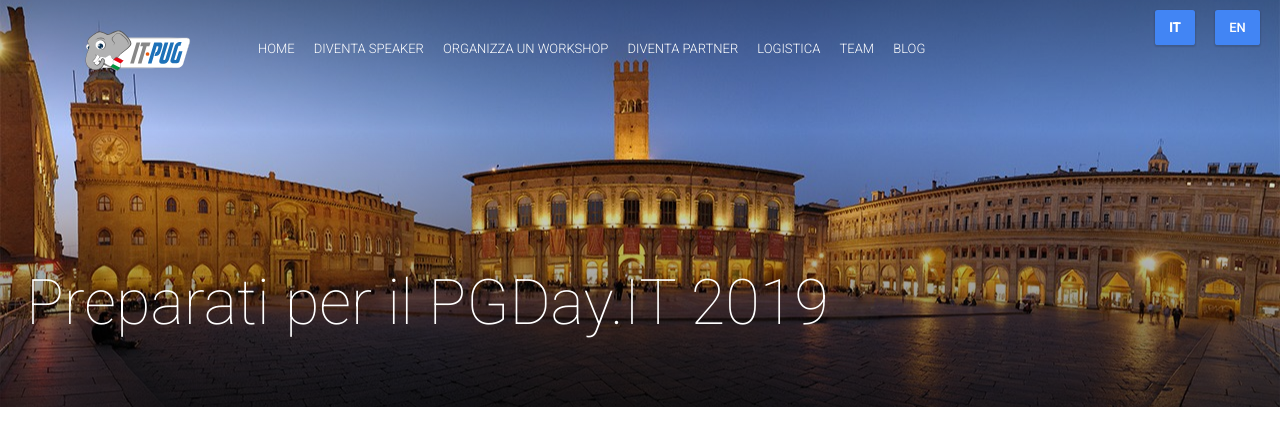
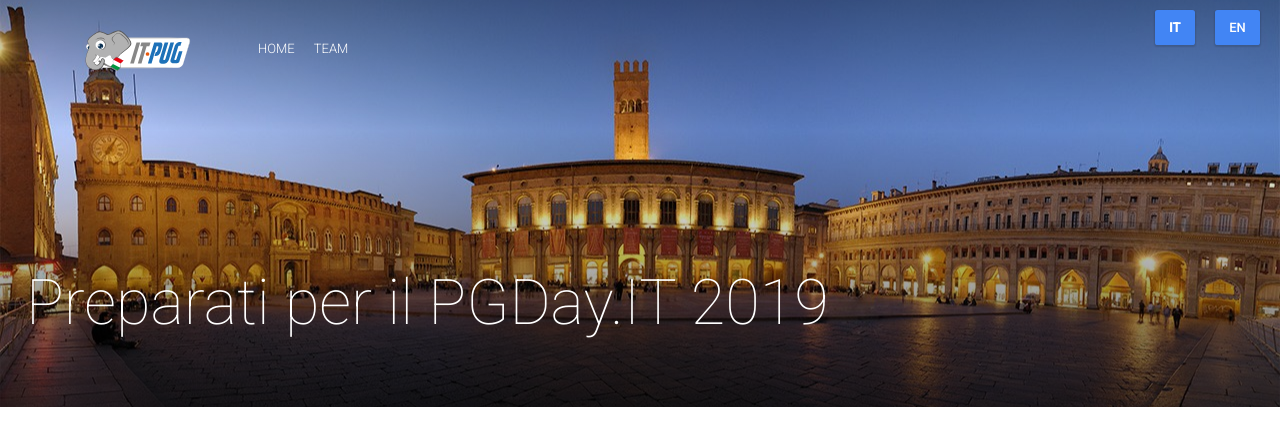
Before and after one commit to ITPUG/2019.pgday.it, a Jekyll site: the page built from logistics.it.html, in a window 1280 px wide and 900 px high. Shown: the top 446 px of the window. Built offline with Jekyll 4.4.1, drawn with Linux system fonts in a browser that asks for light colours; nearby versions of some CDN libraries; comment, search, counter and statistics services are not loaded.

Commit message:
aggiustamenti per pubblicazione sito

```diff
--- a/_config.yml
+++ b/_config.yml
@@ -59,18 +59,18 @@
  - {permalink: "/", text: "Home"}
 # - {permalink: "/schedule/", text: "Schedule"}
 # - {permalink: "/speakers/", text: "Speaker"}
- - {link: "https://docs.google.com/forms/d/e/1FAIpQLSeYcLyrPIdiMMf5UsQMUV6riNwXVVqBR0-RMainTmO0MJLlKA/viewform", text: "Diventa Speaker", lang: "it"}
- - {link: "https://docs.google.com/forms/d/e/1FAIpQLSeYcLyrPIdiMMf5UsQMUV6riNwXVVqBR0-RMainTmO0MJLlKA/viewform", text: "Become Speaker", lang: "en"}
- - {link: "https://docs.google.com/forms/d/e/1FAIpQLSf4E7nsjgYBjPUSMWNYLihNeXjZaGdkdAgM1ZRWi79S-06YFQ/viewform", text: "Organizza un workshop", lang: "it"}
- - {link: "https://docs.google.com/forms/d/e/1FAIpQLSf4E7nsjgYBjPUSMWNYLihNeXjZaGdkdAgM1ZRWi79S-06YFQ/viewform", text: "Organise a workshop", lang: "en"}
+# - {link: "https://docs.google.com/forms/d/e/1FAIpQLSeYcLyrPIdiMMf5UsQMUV6riNwXVVqBR0-RMainTmO0MJLlKA/viewform", text: "Diventa Speaker", lang: "it"}
+# - {link: "https://docs.google.com/forms/d/e/1FAIpQLSeYcLyrPIdiMMf5UsQMUV6riNwXVVqBR0-RMainTmO0MJLlKA/viewform", text: "Become Speaker", lang: "en"}
+# - {link: "https://docs.google.com/forms/d/e/1FAIpQLSf4E7nsjgYBjPUSMWNYLihNeXjZaGdkdAgM1ZRWi79S-06YFQ/viewform", text: "Organizza un workshop", lang: "it"}
+# - {link: "https://docs.google.com/forms/d/e/1FAIpQLSf4E7nsjgYBjPUSMWNYLihNeXjZaGdkdAgM1ZRWi79S-06YFQ/viewform", text: "Organise a workshop", lang: "en"}
 # - {permalink: "/workshop/", text: "Workshop", lang: "it"}
 # - {permalink: "/workshop/", text: "Workshops", lang: "en"}
 # - {permalink: "/lpi/", text: "LPI", lang: "it"}
 # - {permalink: "/lpi/", text: "LPI", lang: "en"}
- - {link: "/assets/PartnerIT_2019.pdf", text: "Diventa Partner", lang: "it"}
- - {link: "/assets/PartnerEN_2019.pdf", text: "Become Partner", lang: "en"}
- - {permalink: "/logistics/", text: "Logistica", lang: "it"}
- - {permalink: "/logistics/", text: "Logistics", lang: "en"}
+# - {link: "/assets/PartnerIT_2019.pdf", text: "Diventa Partner", lang: "it"}
+# - {link: "/assets/PartnerEN_2019.pdf", text: "Become Partner", lang: "en"}
+# - {permalink: "/logistics/", text: "Logistica", lang: "it"}
+# - {permalink: "/logistics/", text: "Logistics", lang: "en"}
 # - {link: "https://docs.google.com/forms/d/e/1FAIpQLSfcysiZlJ2rT7LsV8kU0AG8DvxD1M2WAhAjjcR1E2rhNfHI3A/viewform", text: "PG_shuttle", lang: "it"}
 # - {link: "https://docs.google.com/forms/d/e/1FAIpQLSfcysiZlJ2rT7LsV8kU0AG8DvxD1M2WAhAjjcR1E2rhNfHI3A/viewform", text: "PG_shuttle", lang: "en"}
 # - {link: "https://2019pgdayit.eventbee.com", text: "Acquista il tuo biglietto", lang: "it"}
@@ -80,7 +80,7 @@
 # - {permalink: "/staff/", text: "Staff", lang: "it"}
 # - {permalink: "/staff/", text: "Staff", lang: "en"}
  - {permalink: "/team/", text: "Team"}
- - {permalink: "/blog/", text: "Blog"}
+# - {permalink: "/blog/", text: "Blog"}
 bottomNavigationLinks:
 # - {link: "https://goo.gl/forms/0JUVQUM0YPUt7UF53", text: "Diventa Speaker", lang: "it"}
 # - {link: "https://goo.gl/forms/0JUVQUM0YPUt7UF53", text: "Become Speaker", lang: "en"}
@@ -107,14 +107,14 @@
   it: "Bologna, 16 e 17 maggio 2019"
   en: "Bologna, May 16th and 17th, 2019"
 heroButtons:
- - {link: "https://docs.google.com/forms/d/e/1FAIpQLSeYcLyrPIdiMMf5UsQMUV6riNwXVVqBR0-RMainTmO0MJLlKA/viewform", text: "Diventa Speaker", lang: "it"}
- - {link: "https://docs.google.com/forms/d/e/1FAIpQLSeYcLyrPIdiMMf5UsQMUV6riNwXVVqBR0-RMainTmO0MJLlKA/viewform", text: "Become Speaker", lang: "en"}
- - {link: "https://docs.google.com/forms/d/e/1FAIpQLSf4E7nsjgYBjPUSMWNYLihNeXjZaGdkdAgM1ZRWi79S-06YFQ/viewform", text: "Organizza un workshop", lang: "it"}
- - {link: "https://docs.google.com/forms/d/e/1FAIpQLSf4E7nsjgYBjPUSMWNYLihNeXjZaGdkdAgM1ZRWi79S-06YFQ/viewform", text: "Organise a workshop", lang: "en"}
+# - {link: "https://docs.google.com/forms/d/e/1FAIpQLSeYcLyrPIdiMMf5UsQMUV6riNwXVVqBR0-RMainTmO0MJLlKA/viewform", text: "Diventa Speaker", lang: "it"}
+# - {link: "https://docs.google.com/forms/d/e/1FAIpQLSeYcLyrPIdiMMf5UsQMUV6riNwXVVqBR0-RMainTmO0MJLlKA/viewform", text: "Become Speaker", lang: "en"}
+# - {link: "https://docs.google.com/forms/d/e/1FAIpQLSf4E7nsjgYBjPUSMWNYLihNeXjZaGdkdAgM1ZRWi79S-06YFQ/viewform", text: "Organizza un workshop", lang: "it"}
+# - {link: "https://docs.google.com/forms/d/e/1FAIpQLSf4E7nsjgYBjPUSMWNYLihNeXjZaGdkdAgM1ZRWi79S-06YFQ/viewform", text: "Organise a workshop", lang: "en"}
 # - {link: "https://docs.google.com/forms/d/e/1FAIpQLSfcysiZlJ2rT7LsV8kU0AG8DvxD1M2WAhAjjcR1E2rhNfHI3A/viewform", text: "PG_shuttle", lang: "it"}
 # - {link: "https://docs.google.com/forms/d/e/1FAIpQLSfcysiZlJ2rT7LsV8kU0AG8DvxD1M2WAhAjjcR1E2rhNfHI3A/viewform", text: "PG_shuttle", lang: "en"}
- - {link: "/assets/PartnerIT_2019.pdf", text: "Diventa Partner", lang: "it"}
- - {link: "/assets/PartnerEN_2019.pdf", text: "Become Partner", lang: "en"}
+# - {link: "/assets/PartnerIT_2019.pdf", text: "Diventa Partner", lang: "it"}
+# - {link: "/assets/PartnerEN_2019.pdf", text: "Become Partner", lang: "en"}
 # - {link: "https://2019pgdayit.eventbee.com", text: "Acquista il tuo biglietto", lang: "it"}
 # - {link: "https://2019pgdayit.eventbee.com", text: "Get your ticket", lang: "en"}
 
--- a/index.en.html
+++ b/index.en.html
@@ -11,13 +11,17 @@
 
 {% include statistic.html %}
 
+{% comment %}
 {% include latest-news.html %}
+{% endcomment %}
 
 {% comment %}
 {% include rockstar-speakers.html %}
 {% endcomment %}
 
+{% comment %}
 {% include location-map.html %}
+{% endcomment %}
 
 {% include venue.html %}
 
--- a/index.it.html
+++ b/index.it.html
@@ -13,13 +13,17 @@
 
  {% include statistic.html %}
 
+ {% comment %}
  {% include latest-news.html %}
+ {% endcomment %}
 
  {% comment %}
  {% include rockstar-speakers.html %}
  {% endcomment %}
 
+ {% comment %}
  {% include location-map.html %}
+ {% endcomment %}
 
  {% include venue.html %}
 
```
Also changed, not shown: img/venue/25299339_991436027674471_8193462877861486959_n-Copia (1).jpg (added), img/venue/HI126993724.jpg (added), img/venue/Schermata 2018-07-30 alle 17.08.04.png (added), img/venue/Schermata 2018-07-30 alle 17.10.29.png (added), img/venue/admiral.jpg (added), img/venue/congress.jpg (added), img/venue/exterior-view.jpg (added), img/venue/venue1_2.jpg (deleted), img/venue/venue_1.jpg, img/venue/venue_1_1.jpg (deleted), img/venue/venue_2.jpg, img/venue/venue_3.jpg (deleted), 3 other files.
